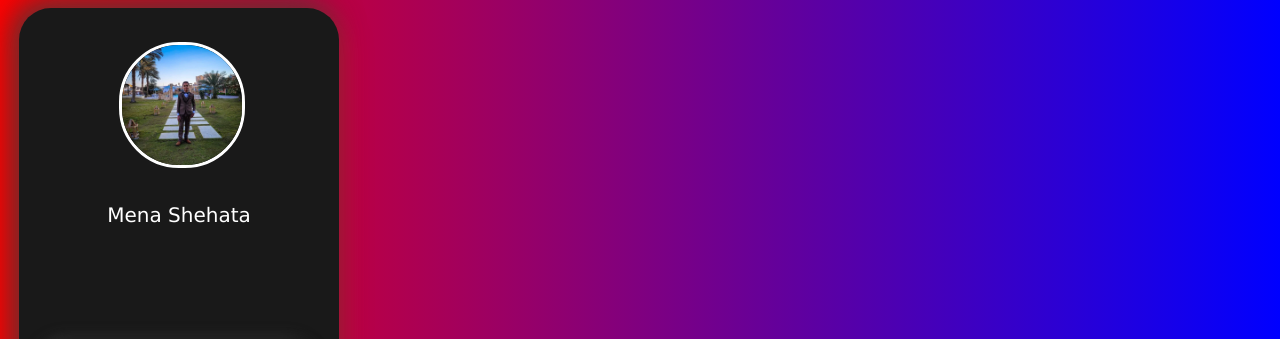
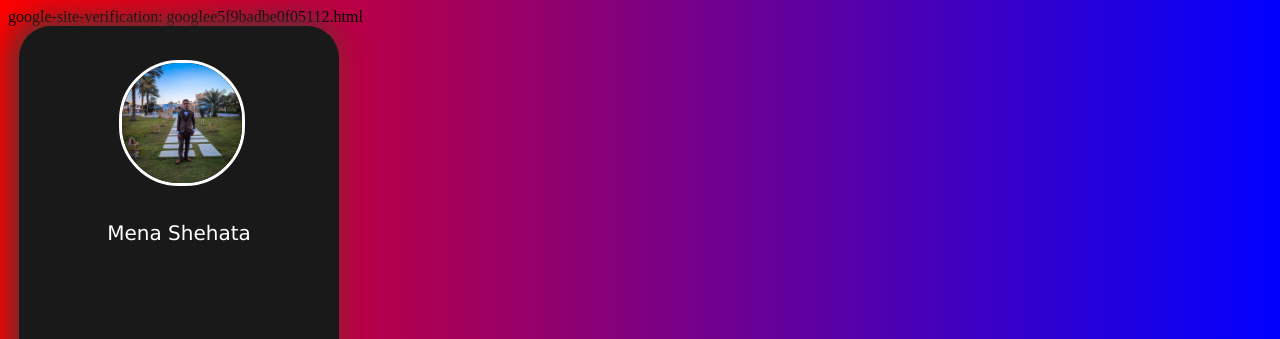
Before and after one commit to MinaShehat0/PROFILE, a plain HTML site: page index.html in a window 1280 px wide. Shown: the top 339 px of the page. Drawn offline with Linux system fonts and the light colour scheme.

Commit message:
Update index.html

```diff
--- a/index.html
+++ b/index.html
@@ -6,6 +6,7 @@
   <meta http-equiv="X-UA-Compatible" content="ie=edge">
   <title>profile</title>
   <link rel="stylesheet" href="style.css">
+  google-site-verification: googlee5f9badbe0f05112.html
   <meta name="google-site-verification" content="fbfq4C_z1C-fJiFCwzl_pQkfwfRnq96fx9D6RnkMk4Q" />
 </head>
 <body>
@@ -48,6 +49,6 @@
 
 
 
-
+  google-site-verification: googlee5f9badbe0f05112.html
 </body>
 </html>
```
